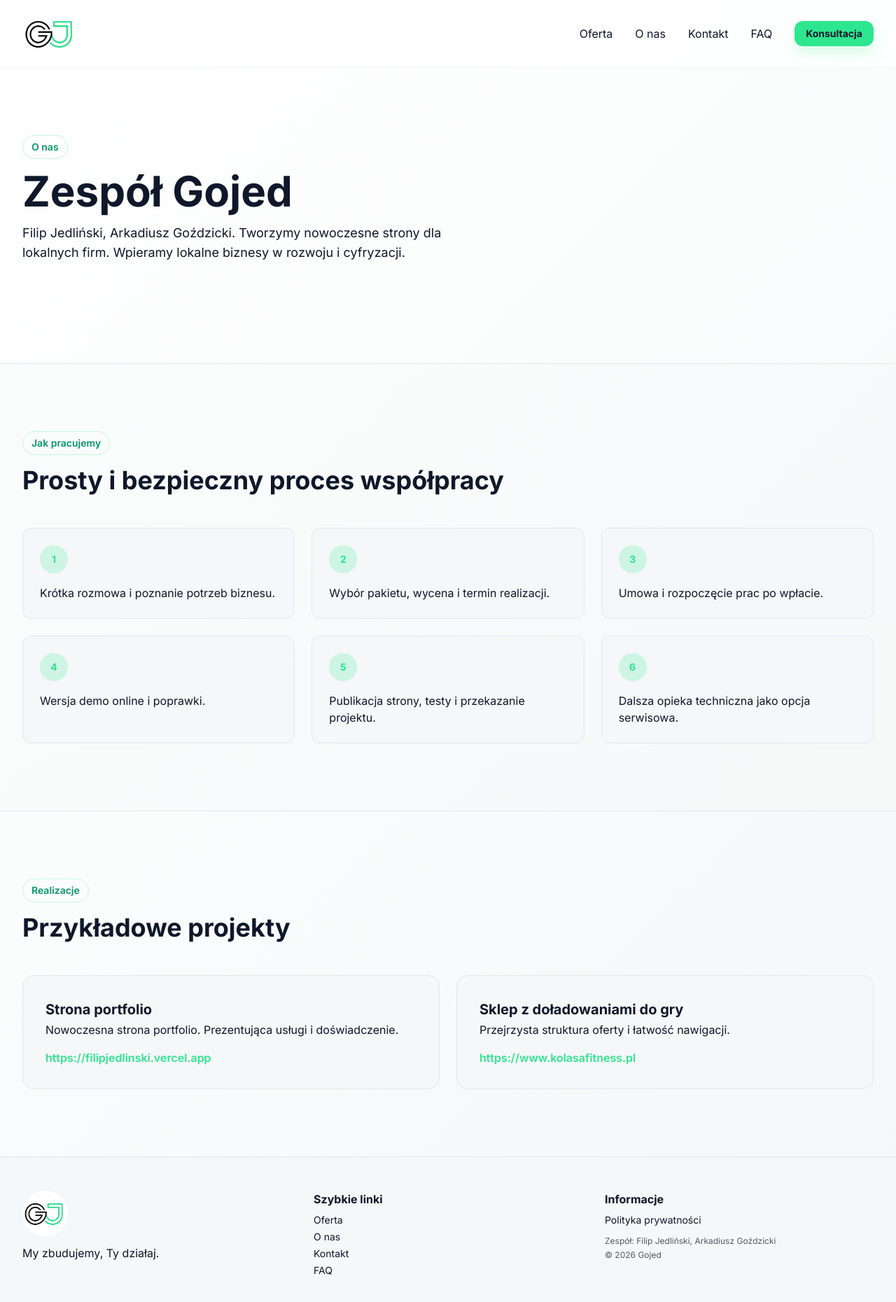
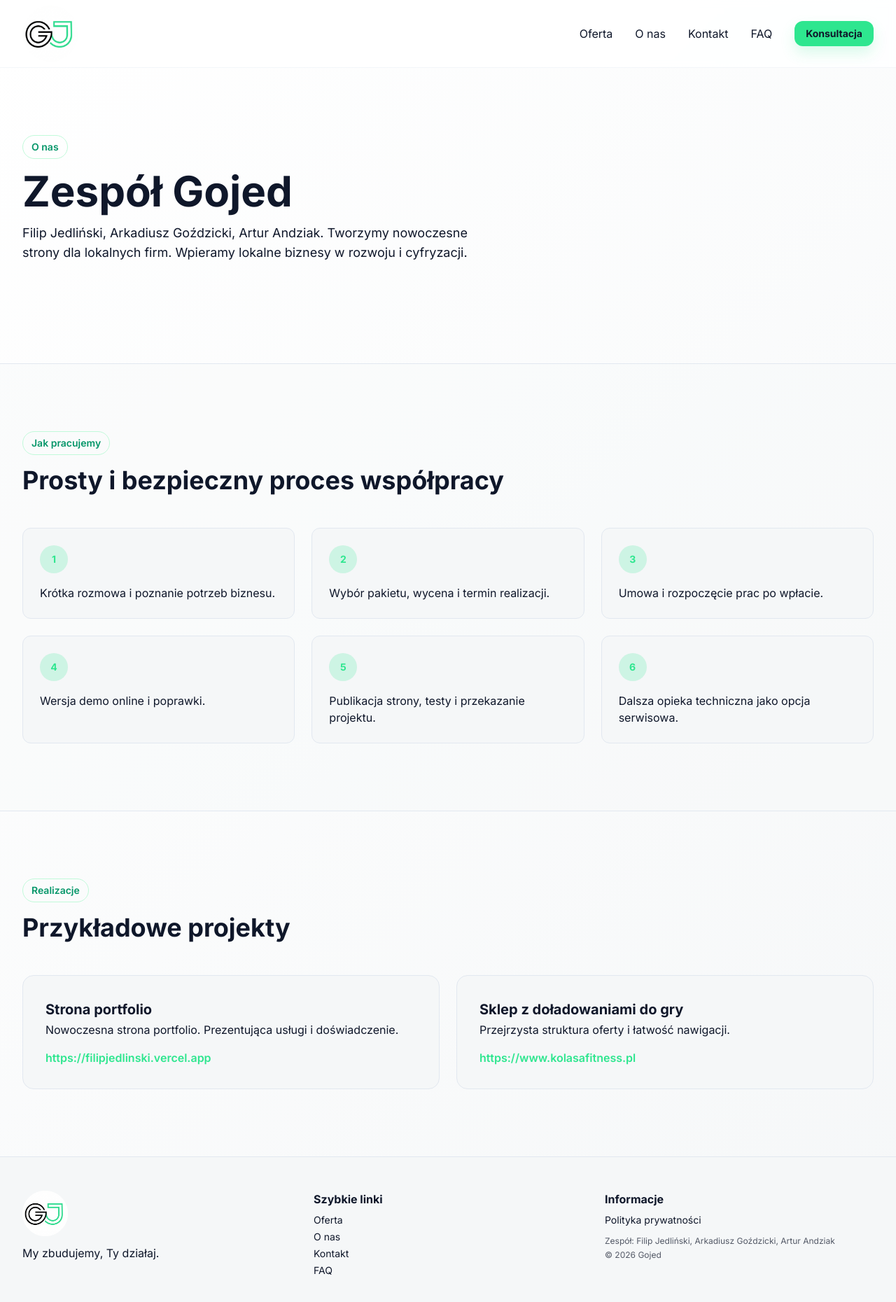
Before and after one commit to Filip-Jedlinski/gojedpl, a Next.js app: page /o-nas in a window 1280 px wide. Shown: the top 1860 px of the page at 70% size. Built offline with nearby package versions, Linux system fonts and the light colour scheme.

Commit message:
Add Artur Andziak to team section

```diff
--- a/app/o-nas/page.tsx
+++ b/app/o-nas/page.tsx
@@ -22,8 +22,9 @@ export default function ONasPage() {
           <p className="eyebrow">O nas</p>
           <h1 className="mb-4">Zespół Gojed</h1>
           <p className="text-dark text-lg max-w-2xl mb-12 mx-auto md:mx-0">
-            Filip Jedliński, Arkadiusz Goździcki. Tworzymy nowoczesne strony dla
-            lokalnych firm. Wpieramy lokalne biznesy w rozwoju i cyfryzacji.
+            Filip Jedliński, Arkadiusz Goździcki, Artur Andziak. Tworzymy
+            nowoczesne strony dla lokalnych firm. Wpieramy lokalne biznesy w
+            rozwoju i cyfryzacji.
           </p>
         </div>
       </section>
--- a/components/Footer.tsx
+++ b/components/Footer.tsx
@@ -54,7 +54,7 @@ export default function Footer() {
               Polityka prywatności
             </Link>
             <p className="text-dark/70 text-xs mt-3">
-              Zespół: Filip Jedliński, Arkadiusz Goździcki
+              Zespół: Filip Jedliński, Arkadiusz Goździcki, Artur Andziak
             </p>
             <p className="text-dark/70 text-xs mt-1">© {year} Gojed</p>
           </div>
```
